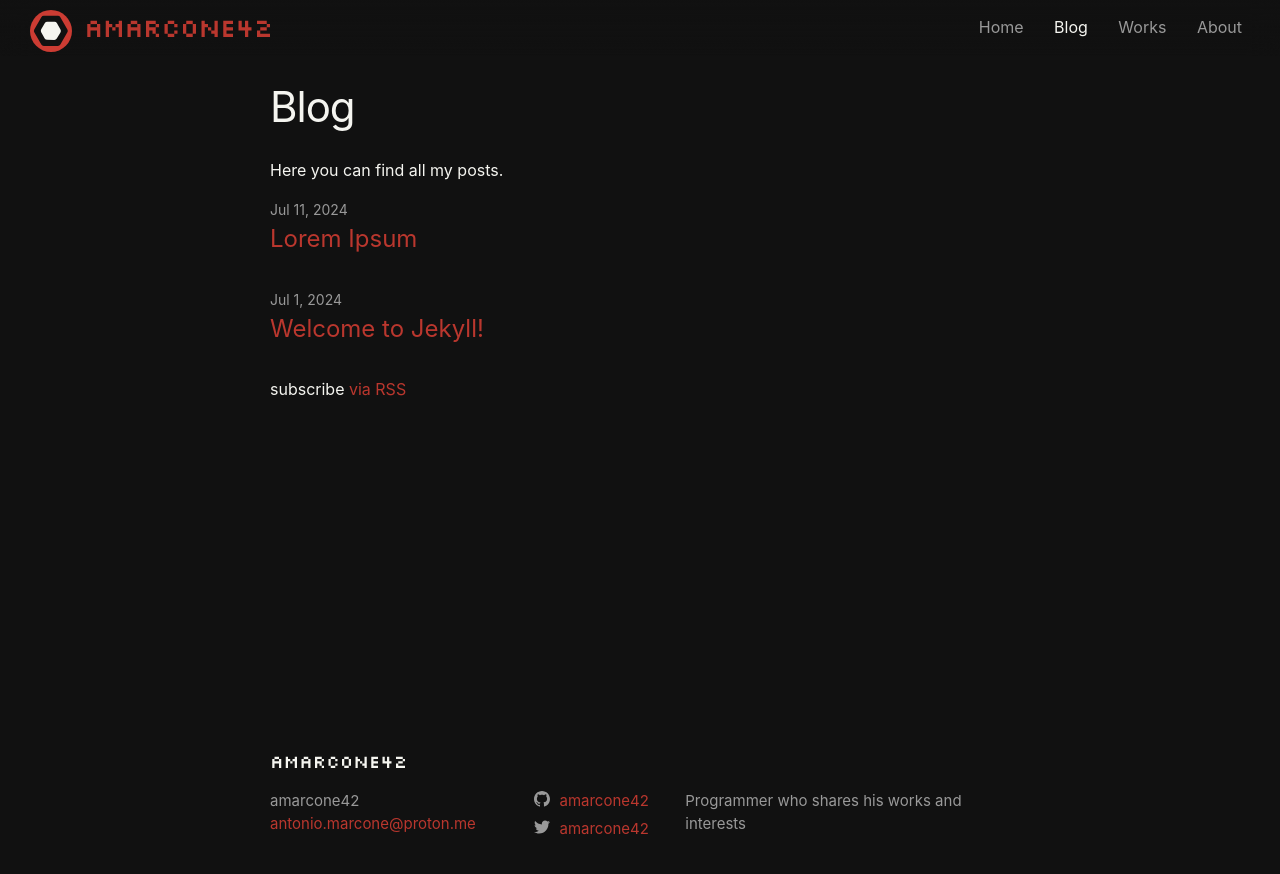
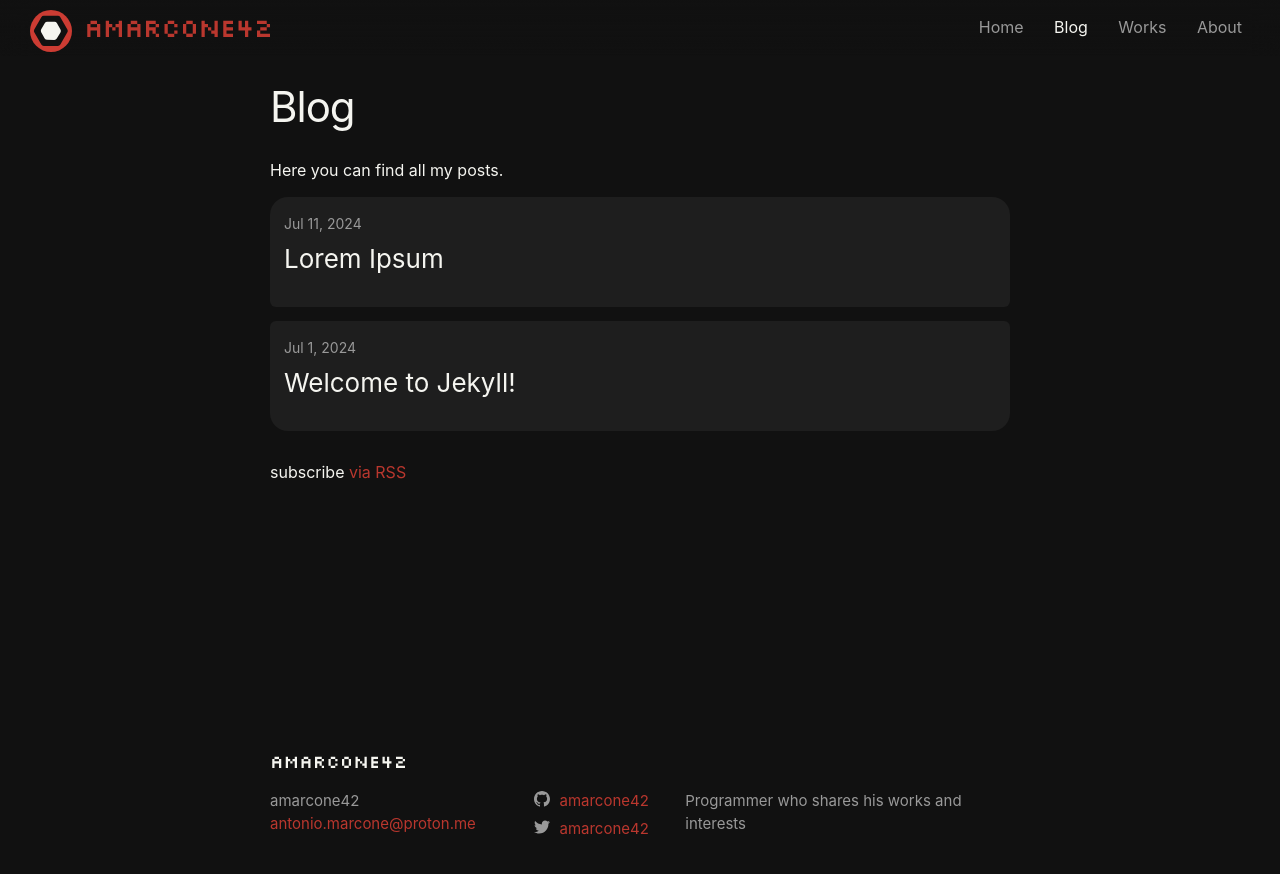
Before and after one commit to amarcone42/amarcone42.github.io, a Jekyll site: the page built from blog.markdown, in a window 1280 px wide. Shown: the top 874 px of the page. Built offline with Jekyll 4.4.1, drawn with Linux system fonts in a browser that asks for light colours.

Commit message:
Added main lists style Added a common style for main lists in minima.scss and layout.scss. Edited main lists in posts.html and works.html to adapt the content.

```diff
--- a/_includes/posts.html
+++ b/_includes/posts.html
@@ -1,18 +1,18 @@
 <section>
   <div class="post-container">
-    <ul class="post-list">
+    <ul class="main-list">
       {%- for post in site.posts -%}
       <li>
-        {%- assign date_format = site.minima.date_format | default: "%b %-d, %Y" -%}
-        <span class="post-meta">{{ post.date | date: date_format }}</span>
-        <h3>
-          <a class="post-link" href="{{ post.url | relative_url }}">
+        <a class="card" href="{{ post.url | relative_url }}">
+          {%- assign date_format = site.minima.date_format | default: "%b %-d, %Y" -%}
+          <p class="date"><span class="post-meta">{{ post.date | date: date_format }}</span></p>
+          <h3 class="title">
             {{ post.title | escape }}
-          </a>
-        </h3>
-        {%- if site.show_excerpts -%}
-          {{ post.excerpt }}
-        {%- endif -%}
+          </h3>
+          {%- if site.show_excerpts -%}
+            {{ post.excerpt }}
+          {%- endif -%}
+        </a>
       </li>
       {%- endfor -%}
     </ul>
--- a/_sass/minima.scss
+++ b/_sass/minima.scss
@@ -30,6 +30,10 @@ $card-size:        7rem;
 $card-gap:         14px;
 $card-padding:     14px;
 
+$small-radius:     6px;
+$inner-radius:     14px;
+$outer-radius:     18px;
+
 $on-palm:          600px !default;
 $on-laptop:        800px !default;
 
--- a/_sass/minima/_layout.scss
+++ b/_sass/minima/_layout.scss
@@ -220,12 +220,54 @@
   @include relative-font-size(1.75);
 }
 
-.post-list {
+.main-list {
   margin-left: 0;
   list-style: none;
+  display: flex;
+  flex-direction: column;
 
   > li {
-    margin-bottom: $spacing-unit;
+    border-radius: $small-radius;
+
+    .card {
+      display: flex;
+      flex-direction: column;
+      margin-bottom: $card-gap;
+      padding: $card-padding;
+
+      border-radius: inherit;
+
+      background-color: $background-color-accent;
+      &:hover {
+        background-color: $background-color-hover;
+      }
+      .date {
+        margin-bottom: 4px;
+      }
+      p {
+        color: $grey-color;
+      }
+      .title {
+        color: $text-color;
+
+        &:visited {
+          color: $text-color;
+        }
+        &:hover {
+          color: $text-color;
+        }
+      }
+    }
+
+  }
+
+  :first-child {
+    border-top-left-radius: $outer-radius;
+    border-top-right-radius: $outer-radius;
+  }
+  :last-child {
+    border-bottom-right-radius: $outer-radius;
+    border-bottom-left-radius: $outer-radius;
   }
 }
 
@@ -249,6 +291,7 @@
 
   > li {
     margin-bottom: $spacing-unit;
+
   }
 }
 
```
Also changed, not shown: _includes/works.html (+5 -3 lines).
